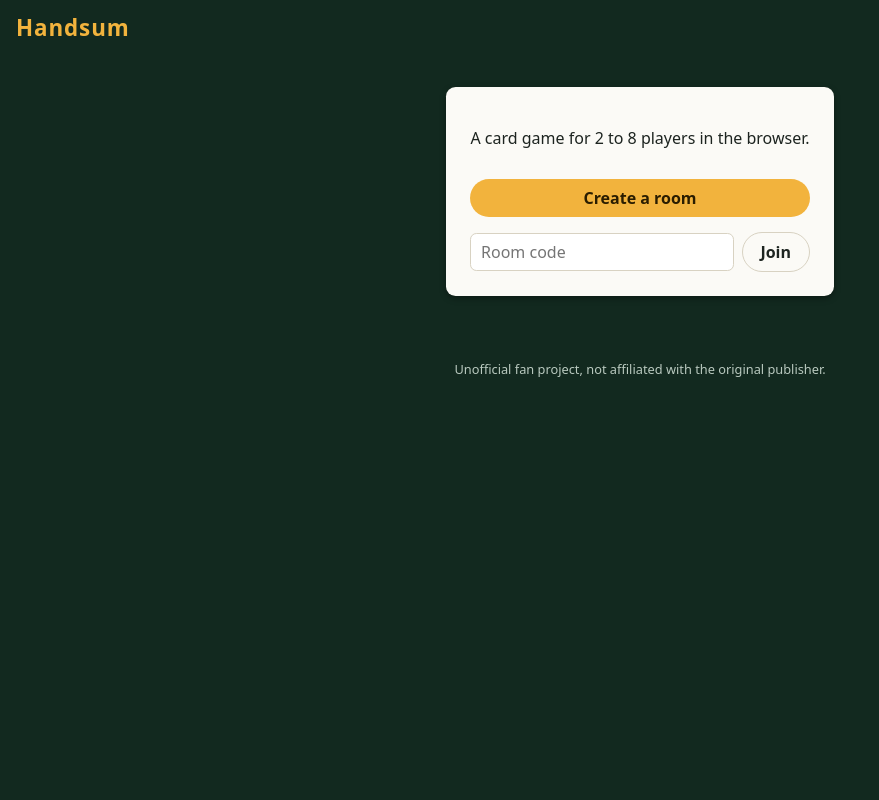
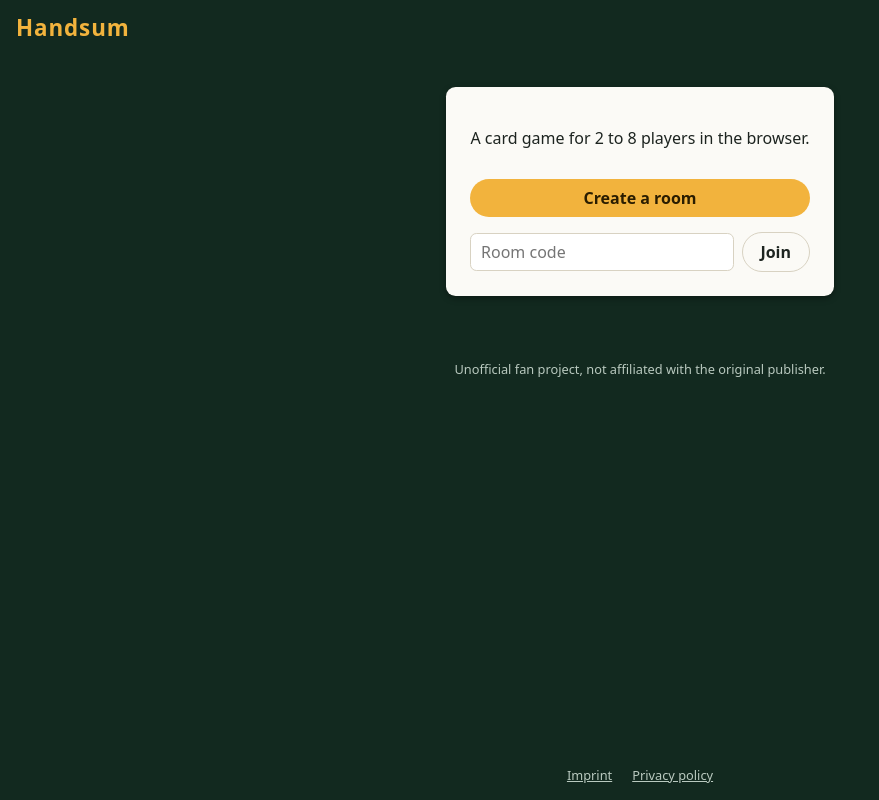
Before and after one commit to Friedinger/handsum, a Vue app in the folder client/: page / in a window 1280 px wide. Shown: the whole page, without its empty margins (0-879 px from the left). Built offline with nearby package versions, Linux system fonts and the light colour scheme; no server answers.

Commit message:
✨ Link imprint and privacy policy in a footer from deploy variables

```diff
--- a/client/src/App.vue
+++ b/client/src/App.vue
@@ -1,4 +1,5 @@
 <script setup lang="ts">
+import LegalFooter from "@/components/LegalFooter.vue";
 import { useRoomCode } from "@/composables/useRoomCode";
 import { strings } from "@/data/strings";
 import HomeView from "@/views/HomeView.vue";
@@ -12,5 +13,6 @@ const roomCode = useRoomCode();
     <h1 class="app-title">{{ strings.appTitle }}</h1>
     <RoomView v-if="roomCode" :key="roomCode" :room-code="roomCode" />
     <HomeView v-else />
+    <LegalFooter />
   </main>
 </template>
--- /dev/null
+++ b/client/src/components/LegalFooter.vue
@@ -0,0 +1,26 @@
+<script setup lang="ts">
+import { computed } from "vue";
+
+import { type LegalLinks, legalLinks } from "@/data/legalLinks";
+import { strings } from "@/data/strings";
+
+const props = withDefaults(defineProps<{ links?: LegalLinks }>(), {
+  links: () => legalLinks,
+});
+
+const entries = computed(() => {
+  const { imprintUrl, privacyUrl } = props.links;
+  return [
+    ...(imprintUrl ? [{ label: strings.legal.imprint, url: imprintUrl }] : []),
+    ...(privacyUrl ? [{ label: strings.legal.privacy, url: privacyUrl }] : []),
+  ];
+});
+</script>
+
+<template>
+  <footer v-if="entries.length > 0" class="legal-footer">
+    <a v-for="entry in entries" :key="entry.label" :href="entry.url">{{
+      entry.label
+    }}</a>
+  </footer>
+</template>
--- /dev/null
+++ b/client/src/data/legalLinks.ts
@@ -0,0 +1,29 @@
+export interface LegalLinks {
+  readonly imprintUrl: string | null;
+  readonly privacyUrl: string | null;
+}
+
+interface LegalLinkEnv {
+  readonly VITE_IMPRINT_URL?: string;
+  readonly VITE_PRIVACY_URL?: string;
+}
+
+const LINK_PATTERN = /^(https?:\/\/|\/(?!\/))/;
+
+/**
+ * Only web addresses and paths on the same host become links, so a wrong variable can never
+ * produce a `javascript:` link.
+ */
+function linkOrNull(value: string | undefined): string | null {
+  const trimmed = value?.trim() ?? "";
+  return LINK_PATTERN.test(trimmed) ? trimmed : null;
+}
+
+export function legalLinksFrom(env: LegalLinkEnv): LegalLinks {
+  return {
+    imprintUrl: linkOrNull(env.VITE_IMPRINT_URL),
+    privacyUrl: linkOrNull(env.VITE_PRIVACY_URL),
+  };
+}
+
+export const legalLinks = legalLinksFrom(import.meta.env);
--- a/client/src/data/strings.ts
+++ b/client/src/data/strings.ts
@@ -72,6 +72,10 @@ export const strings = {
     exchangedBlind: (player: string, target: string) =>
       `${player} exchanged a card with ${target}`,
     calledEnd: (player: string) => `${player} called the end`,
+  },
+  legal: {
+    imprint: "Imprint",
+    privacy: "Privacy policy",
   },
   turnAlert: {
     title: "▶ Your turn – Handsum",
--- /dev/null
+++ b/client/src/env.d.ts
@@ -0,0 +1,4 @@
+interface ImportMetaEnv {
+  readonly VITE_IMPRINT_URL?: string;
+  readonly VITE_PRIVACY_URL?: string;
+}
--- a/client/src/styles.css
+++ b/client/src/styles.css
@@ -200,6 +200,20 @@ button {
 
 .panel .error {
   color: #b3261e;
+}
+
+/* As tall as the bottom padding of .app, so the links sit centred below the table. */
+.legal-footer {
+  display: flex;
+  justify-content: center;
+  margin-top: auto;
+  padding-top: 1rem;
+  gap: 1.25rem;
+  font-size: 0.8rem;
+}
+
+.legal-footer a {
+  color: var(--color-ink-muted);
 }
 
 .disclaimer {
```
Also changed, not shown: 2 other files (tests, documents, lock files or other folders).
